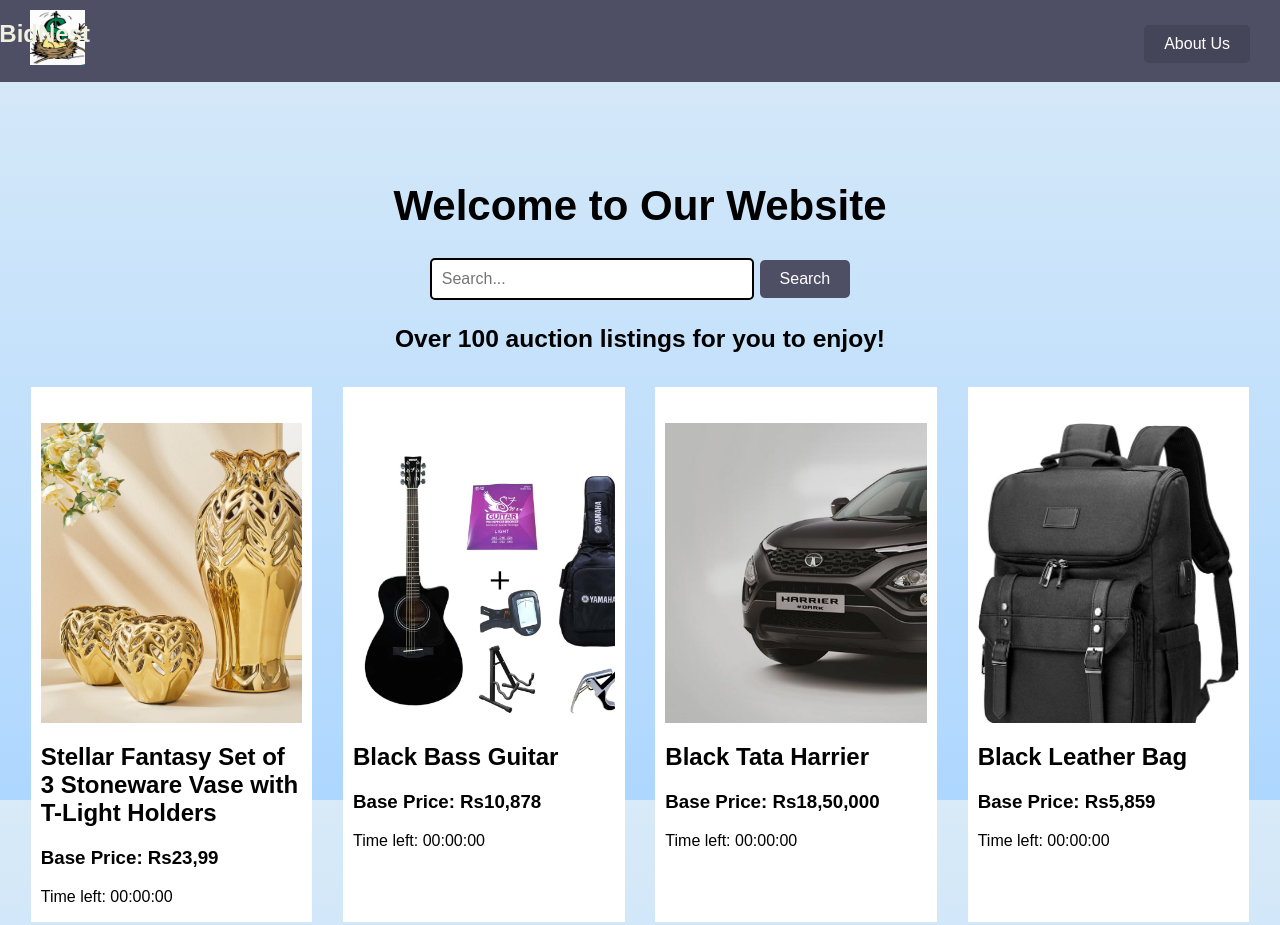
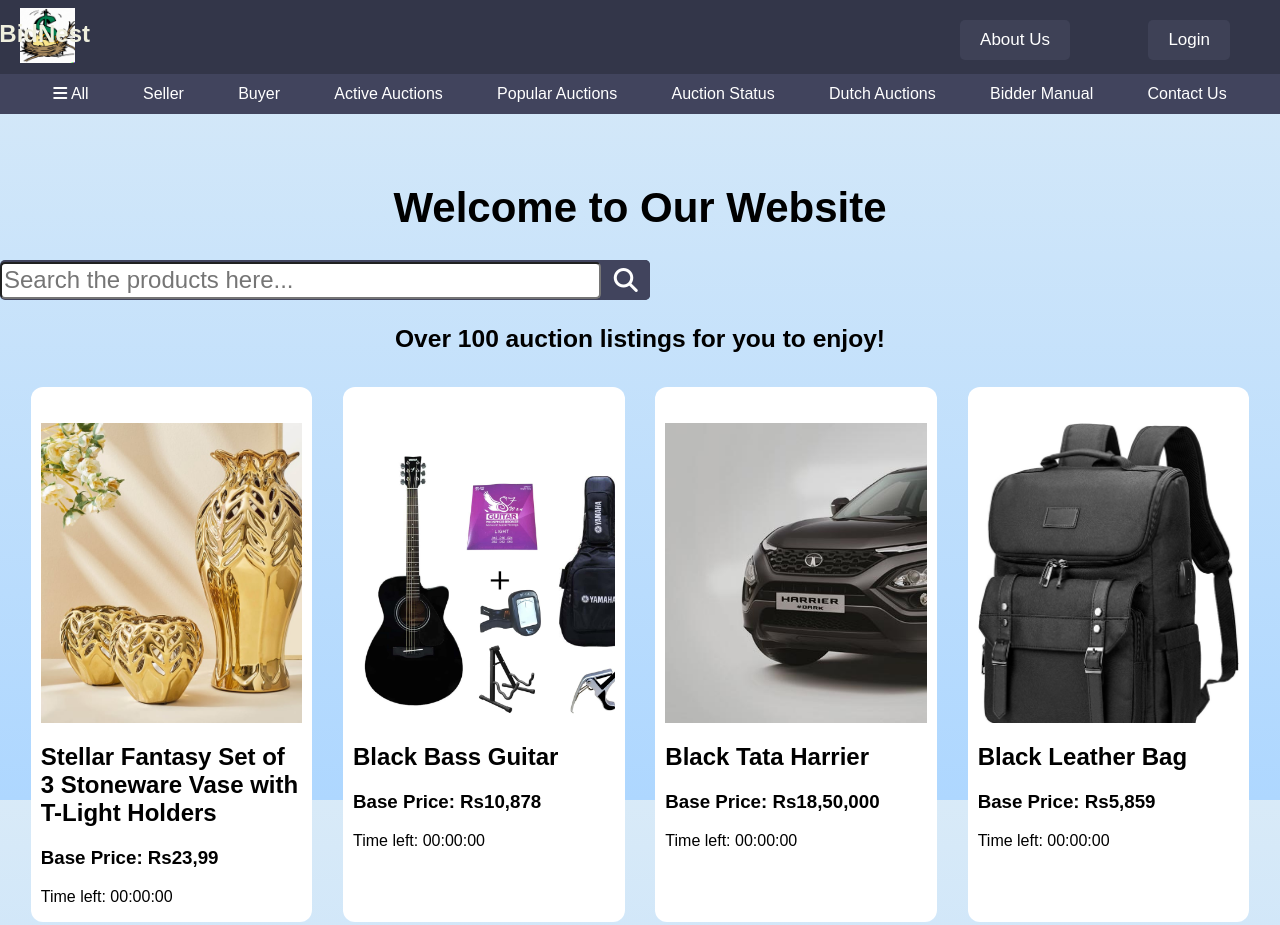
Before and after one commit to Vaibhav-Rawat03/BidNest, a plain HTML site: page Home Page/HomePage.html in a window 1280 px wide. Shown: the top 925 px of the page. Drawn offline with Linux system fonts and the light colour scheme.

Commit message:
Home Page is modified

```diff
--- a/Home Page/HomePage.css
+++ b/Home Page/HomePage.css
@@ -1,7 +1,6 @@
 body {
     font-family: Arial, sans-serif;
     background: linear-gradient(hsl(206, 68%, 91%) 0%, #aed7ff 100%);
-
     background-attachment: fixed;
     background-position: 100% center;
     background-position: center bottom 15%;
@@ -9,64 +8,38 @@
     padding: 0;
 }
 
-header {
-    background-color: #4e4f65;
-    color: #fff;
-    width: 100%;
-    height: 80px;
-    padding: 1px 0px;
-    text-align: center;
+ .navbar {
+    height: 70px;
+    background-color: #333649;
+    color: white;
+    display: flex;
+    justify-content: space-evenly;
+    align-items: center;
+    padding: 2px 4px;
 }
 
-header a {
-    color: #fff;
-    text-decoration: none;
-    margin: 0 0px;
-}
-.about-button {
-    position: absolute;
-    top: 25px;
-    right: 30px;
-    text-decoration: none;
-    background-color: #454559;
-    color: #fff;
-    padding: 10px 20px;
-    border: none;
-    border-radius: 5px;
-    font-size: 16px;
+.nav-logo {
+    height: 60px;
+    width: 100px;
 }
 
-.container {
-    text-align: center;
-    font-size: 21px;
-    margin-top: 100px;
-    margin-bottom: 15px;
+.logo {
+    background-image: url("BidNest.png");
+    height: 55px;
+    width: 55px;
+    background-size: cover;
+    position: absolute;
+    top: 8px;
+    left: 20px;
 }
 
-input[type="text"] {
-    width: 300px;
-    padding: 10px;
-    border: 2px solid #000;
-    border-radius: 5px;
-    font-size: 16px;
+.border {
+    border: 1.5px solid transparent;
+}
+.border:hover {
+    border: 1.5px solid white;
 }
 
-input[type="submit"] {
-    background-color: #4e4f65;
-    color: #fff;
-    border: none;
-    border-radius: 5px;
-    padding: 10px 20px;
-    font-size: 16px;
-    cursor: pointer;
-}
-.logo {
-    position: absolute;
-    top: 10px;
-    left: 30px;
-    width: 55px;
-    height: 55px;
-}
 .bitnest-text {
     position: absolute;
     top: 20px;
@@ -75,6 +48,82 @@
     font-size: 24px;
     font-weight: bold;
 }
+
+.login-button {
+    position: absolute;
+    align-items: right;
+    top: 20px;
+    right: 50px;
+    text-decoration: none;
+    background-color: #3e4156;
+    color: #fff;
+    padding: 10px 20px;
+    border: none;
+    border-radius: 5px;
+    font-size: 17px;
+}
+
+.about-button {
+    position: absolute;
+    align-items: right;
+    top: 20px;
+    right: 210px;
+    text-decoration: none;
+    background-color: #3e4156;
+    color: #fff;
+    padding: 10px 20px;
+    border: none;
+    border-radius: 5px;
+    font-size: 17px;
+}
+
+.container {
+    text-align: center;
+    font-size: 21px;
+    margin-top: 70px;
+    margin-bottom: 15px;
+}
+
+.search-products {
+    display: flex;
+    justify-content: space-evenly;
+    align-items: center;
+    background-color: #41445d;
+    width: 650px;
+    height: 40px;
+    border-radius: 5px;
+
+}
+
+.search-input {
+    width: 610px;
+    height: 31px;
+    font-size: 1.5rem;
+    border-radius: 5px;
+}
+
+.search-icons {
+    width: 50px;
+    height: 40px;
+    display: flex;
+    justify-content: center;
+    align-items: center;
+    font-size: 1.5rem;
+    color: white;
+    background-color: #41445d;
+    border-radius: 5px;
+    cursor: pointer;
+}
+
+.panel {
+    height: 40px;
+    background-color: #41445d;
+    display: flex;
+    color: white;
+    align-items: center;
+    justify-content: space-evenly;
+}
+
 
 /*product section*/
 .product-section {
@@ -85,12 +134,12 @@
 }
 
 .box {
-    /* border: 2px solid black; */
     height: 500px;
     width: 22%;
     background-color: white;
     padding: 20px 0px 15px;
     margin-top: 10px;
+    border-radius: 12px;
 }
 
 .box-img {
@@ -113,7 +162,7 @@
 }
 
 .foot-panel1 {
-    background-color: #5d5d76;
+    background-color: #41445d;
     color: white;
     height: 50px;
     display: flex;
@@ -123,7 +172,7 @@
 }
 
 .foot-panel2 {
-    background-color: #4e4f65;
+    background-color: #333649;
     color: white;
     height: 150px;
     display: flex;
@@ -141,17 +190,7 @@
 }
 
 .foot-panel3 {
-    background-color: #4e4f65;
-    color: white;
-    border-top: 0.5px solid white;
-    height: 70px;
-    display: flex;
-    justify-content: center;
-    align-items: center;
-}
-
-.foot-panel4 {
-    background-color: #4e4f65;
+    background-color: #333649;
     color: white;
     height: 80px;
     font-size: 0.7rem;
--- a/Home Page/HomePage.html
+++ b/Home Page/HomePage.html
@@ -1,25 +1,99 @@
 <!DOCTYPE html>
 <html>
 <head>
+    <link rel="stylesheet" href="https://cdnjs.cloudflare.com/ajax/libs/font-awesome/6.4.2/css/all.min.css" integrity="sha512-z3gLpd7yknf1YoNbCzqRKc4qyor8gaKU1qmn+CShxbuBusANI9QpRohGBreCFkKxLhei6S9CQXFEbbKuqLg0DA==" crossorigin="anonymous" referrerpolicy="no-referrer" />
     <link rel="stylesheet" href="HomePage.css">
 </head>
 <body>
+
     <header>
-        <img src="bidNest.png" alt="Logo" class="logo">
-        <div class="bitnest-text">BidNest</div>
-        <a href="index.html" class="about-button">About Us</a>
+        <div class="navbar">
+            <div class="nav-logo">
+                <div class="logo"></div>
+            </div>
+            <div class="bitnest-text">BidNest</div>
+            <a href="index.html" class="login-button border">Login</a>
+            <a href="index.html" class="about-button border">About Us</a>
+        </div>
+
+        <div class="panel">
+
+            <div class="panel-all border">
+                <i class="fa-solid fa-bars"></i>
+                All
+            </div>
+
+            <div class="Seller border">Seller</div>
+            <div class="Buyer border">Buyer</div>
+            <div class="Active-Auctions border">Active Auctions</div>
+            <div class="Popular-Auctions border">Popular Auctions</div>
+            <div class="Auction-Status border">Auction Status</div>
+            <div class="Dutch-Auctions border">Dutch Auctions</div>
+            <div class="Bidder-Manual border">Bidder Manual</div>
+            <div class="Contact-Us border">Contact Us</div>
+        </div>
+
     </header>
 
     <div class="container">
         <h1>Welcome to Our Website</h1>
-        <form>
-            <input type="text" placeholder="Search...">
-            <input type="submit" value="Search">
-        </form>
+
+        <div class="search-products">
+            <input placeholder="Search the products here..." class="search-input">
+            <div class="search-icons">
+                <i class="fa-solid fa-magnifying-glass"></i>
+            </div>
+        </div>
+
         <h3>Over 100 auction listings for you to enjoy!</h3>
+
     </div>
 
     <div class="product-section">
+        <div class="box1 box">
+            <div class="box-content">
+                <div class="box-img" style="background-image: url('box_1.jpg');"></div>
+                <h2>Stellar Fantasy Set of 3 Stoneware Vase with T-Light Holders</h2>
+                <h3>Base Price: Rs23,99</h3>
+                <div class="timer">
+                    Time left: <span id="countdown">00:00:00</span>
+                </div>
+            </div>
+        </div>
+
+        <div class="box2 box">
+            <div class="box-content">
+                <div class="box-img" style="background-image: url('box_2.jpg');"></div>
+                <h2>Black Bass Guitar</h2>
+                <h3>Base Price: Rs10,878</h3>
+                <div class="timer">
+                    Time left: <span id="countdown">00:00:00</span>
+                </div>
+            </div>
+        </div>
+
+        <div class="box3 box">
+            <div class="box-content">
+                <div class="box-img" style="background-image: url('box_3.jpg');"></div>
+                <h2>Black Tata Harrier</h2>
+                <h3>Base Price: Rs18,50,000</h3>
+                <div class="timer">
+                    Time left: <span id="countdown">00:00:00</span>
+                </div>
+            </div>
+        </div>
+
+        <div class="box4 box">
+            <div class="box-content">
+                <div class="box-img" style="background-image: url('box_4.jpg');"></div>
+                <h2>Black Leather Bag</h2>
+                <h3>Base Price: Rs5,859</h3>
+                <div class="timer">
+                    Time left: <span id="countdown">00:00:00</span>
+                </div>
+            </div>
+        </div>
+
         <div class="box1 box">
             <div class="box-content">
                 <div class="box-img" style="background-image: url('box_1.jpg');"></div>
@@ -130,13 +204,13 @@
             <ul>
                 <p>Contact Us</p>
                 <a>Support | Helpdesk</a>
-                <a>Tele: +91-123-7894561</a>
-                <a>phn: +91-7485963215</a>
-                <a>mail: support@bidnest.com</a>
+                <a><i class="fa-solid fa-tty"></i> +91-123-7894561</a>
+                <a><i class="fa-solid fa-phone"></i> +91-7485963215</a>
+                <a><i class="fa-regular fa-envelope"></i> support@bidnest.com</a>
             </ul>
         </div>
 
-        <div class="foot-panel4">
+        <div class="foot-panel3">
             <div class="pages">
                 <a>Conditions of use | Privacy Notice</a>
             </div>
@@ -144,8 +218,6 @@
                 © Copyright 2023 India - All Rights Reserved
             </div>
         </div>
-
     </footer>
-
 </body>
 </html>
```
